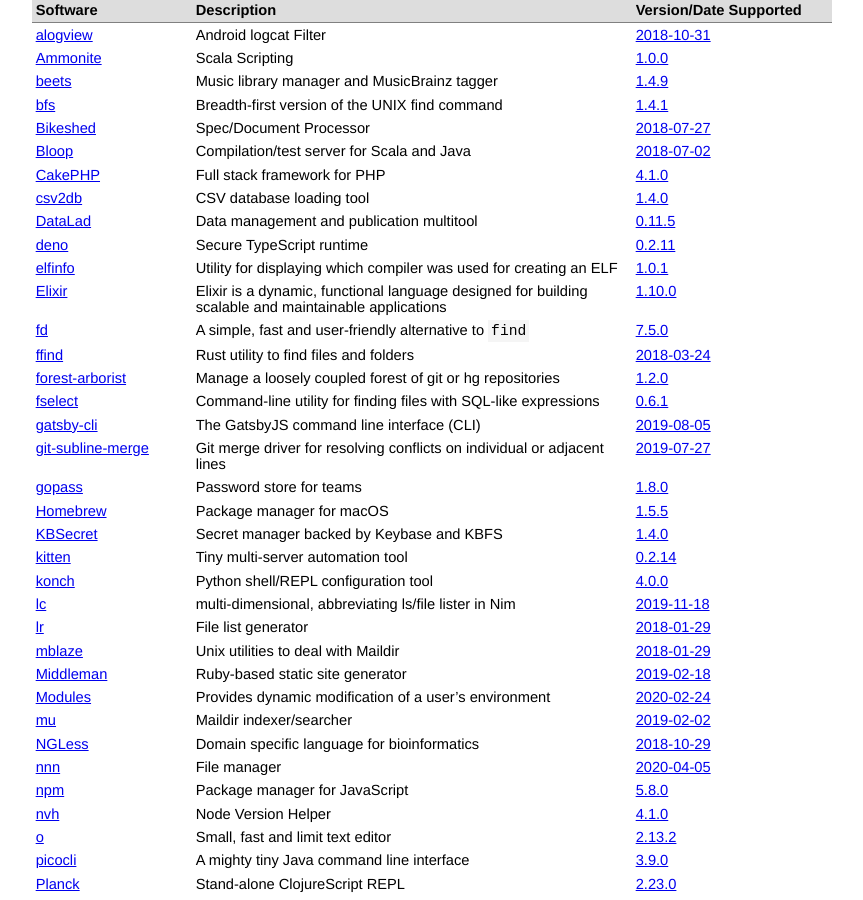
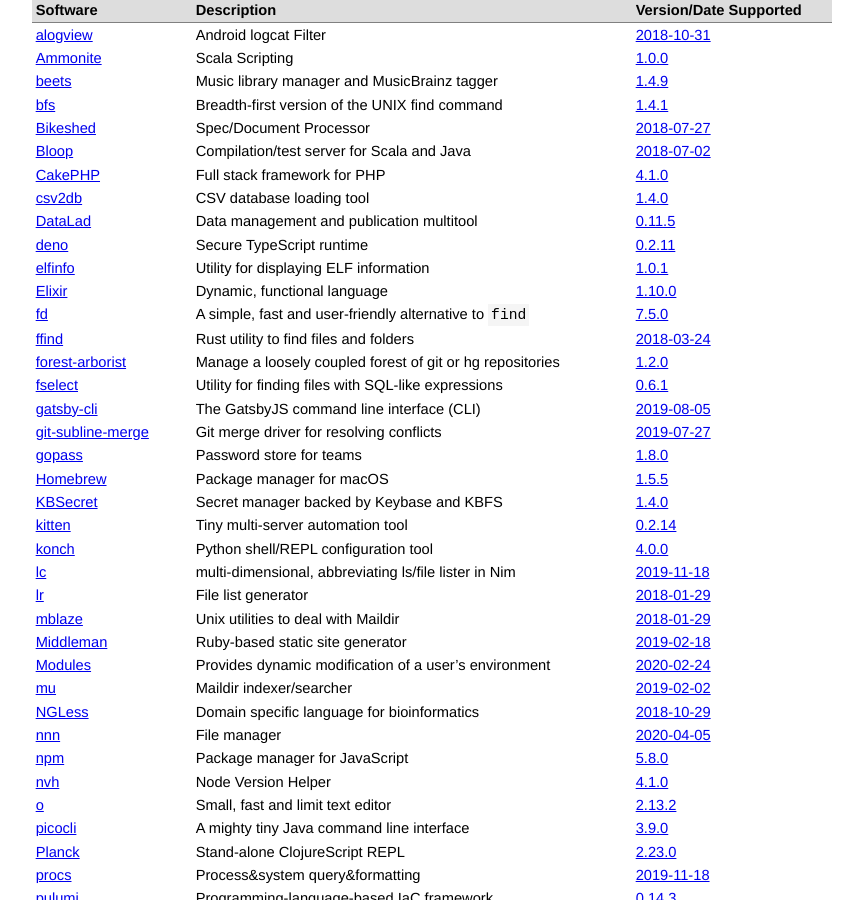
Before and after one commit to jcs/no_color, a Jekyll site: the page built from index.md, in a window 1280 px wide and 900 px high, scrolled down 778 px. Shown: the whole window, without its empty margins (208-1071 px from the left). Built offline with Jekyll 4.4.1, drawn with Linux system fonts in a browser that asks for light colours; our own code applies the rules of GitHub Pages for plain Markdown files.

Commit message:
trim some long descriptions

```diff
--- a/index.md
+++ b/index.md
@@ -65,14 +65,14 @@ color via `NO_COLOR`.
 | [csv2db](https://csv2db.github.io/) | CSV database loading tool | [1.4.0](https://github.com/csv2db/csv2db/releases/tag/v1.4.0) |
 | [DataLad](https://www.datalad.org/) | Data management and publication multitool | [0.11.5](https://github.com/datalad/datalad/releases/tag/0.11.5) |
 | [deno](https://github.com/denoland/deno) | Secure TypeScript runtime | [0.2.11](https://github.com/denoland/deno/releases/tag/v0.2.11) |
-| [elfinfo](https://github.com/xyproto/elfinfo) | Utility for displaying which compiler was used for creating an ELF | [1.0.1](https://github.com/xyproto/elfinfo/tree/1.0.1) |
-| [Elixir](https://elixir-lang.org) | Elixir is a dynamic, functional language designed for building scalable and maintainable applications | [1.10.0](https://github.com/elixir-lang/elixir/releases/tag/v1.10.0) |
+| [elfinfo](https://github.com/xyproto/elfinfo) | Utility for displaying ELF information | [1.0.1](https://github.com/xyproto/elfinfo/tree/1.0.1) |
+| [Elixir](https://elixir-lang.org) | Dynamic, functional language | [1.10.0](https://github.com/elixir-lang/elixir/releases/tag/v1.10.0) |
 | [fd](https://github.com/sharkdp/fd) | A simple, fast and user-friendly alternative to `find` | [7.5.0](https://github.com/sharkdp/fd/releases/tag/v7.5.0) |
 | [ffind](https://github.com/josephscade/ffind) | Rust utility to find files and folders | [2018-03-24](https://github.com/josephscade/ffind/commit/fec4aa6101f2b3d6d5b06df640e299d0b1fbb190) |
 | [forest-arborist](https://github.com/JohnRGee/forest-arborist) | Manage a loosely coupled forest of git or hg repositories | [1.2.0](https://github.com/JohnRGee/forest-arborist/releases/tag/v1.2.0) |
-| [fselect](https://github.com/jhspetersson/fselect) | Command-line utility for finding files with SQL-like expressions | [0.6.1](https://github.com/jhspetersson/fselect/releases/tag/0.6.1) |
+| [fselect](https://github.com/jhspetersson/fselect) | Utility for finding files with SQL-like expressions | [0.6.1](https://github.com/jhspetersson/fselect/releases/tag/0.6.1) |
 | [gatsby-cli](https://github.com/gatsbyjs/gatsby/blob/master/packages/gatsby-cli) | The GatsbyJS command line interface (CLI) | [2019-08-05](https://github.com/gatsbyjs/gatsby/commit/ccebe174078529329a26350224a1a5730567c695) |
-| [git-subline-merge](https://github.com/paulaltin/git-subline-merge) | Git merge driver for resolving conflicts on individual or adjacent lines | [2019-07-27](https://github.com/paulaltin/git-subline-merge/commit/d8f738a62f96dfdf315511cece7c93526e48baef) |
+| [git-subline-merge](https://github.com/paulaltin/git-subline-merge) | Git merge driver for resolving conflicts | [2019-07-27](https://github.com/paulaltin/git-subline-merge/commit/d8f738a62f96dfdf315511cece7c93526e48baef) |
 | [gopass](https://github.com/gopasspw/gopass) | Password store for teams | [1.8.0](https://github.com/gopasspw/gopass/releases/tag/v1.8.0) |
 | [Homebrew](https://brew.sh/) | Package manager for macOS | [1.5.5](https://github.com/Homebrew/brew/releases/tag/1.5.5) |
 | [KBSecret](https://kbsecret.github.io/) | Secret manager backed by Keybase and KBFS | [1.4.0](https://github.com/kbsecret/kbsecret/commit/d5296054d979a1b1ce07c1be78d56d3d29b62384) |
```
